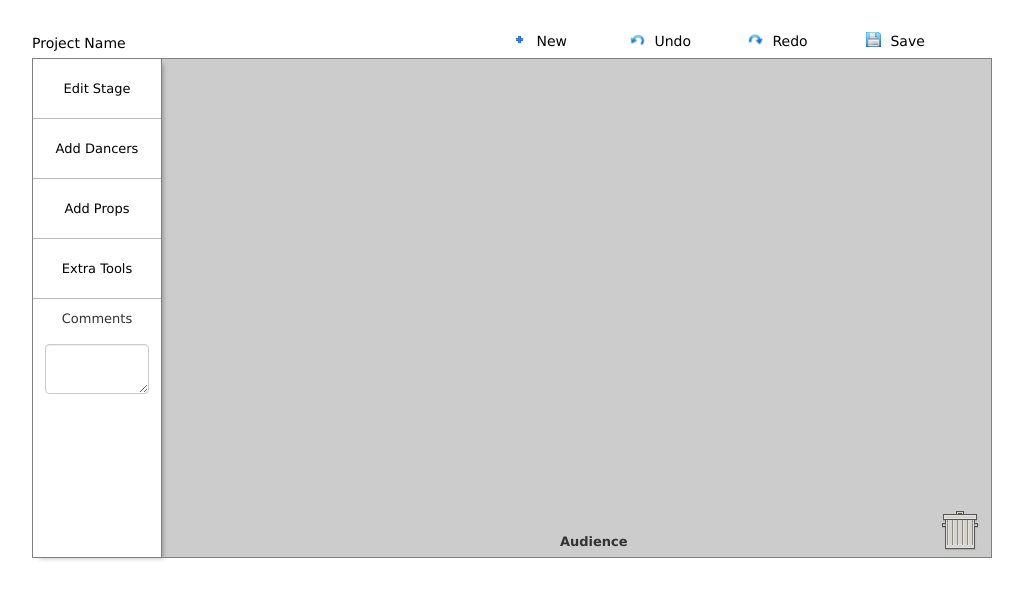
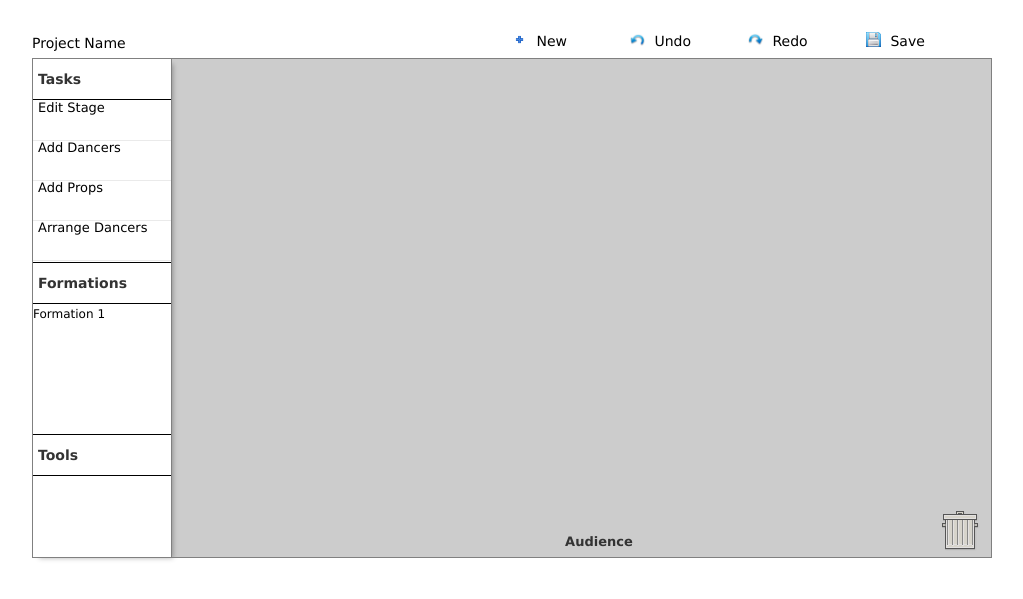
Before and after one commit to hungryarthi/stageIt, a plain HTML site: page index.html in a window 1280 px wide. Shown: the part 71-670 px from the top of the page, without its empty margins (128-1151 px from the left). Drawn offline with Linux system fonts and the light colour scheme.

Commit message:
updating page

```diff
--- a/css/styles.css
+++ b/css/styles.css
@@ -28,6 +28,14 @@ img.img-nav{
 label{
 	pointer-events:none;
 	font-size: 13px;
+}
+
+table, tr, td, th{
+	padding: 0;
+}
+
+td, th{
+	vertical-align: middle;
 }
 
 .break{
@@ -169,11 +177,11 @@ a#projectName:hover{
 /**** sidebar *****/
 #sidebarActions{
 
-	width:130px;
+	width:140px;
 	height:500px;
 	float: left;
 	font-size: 12px;
-	line-height: 18px;
+	/*line-height: 18px;*/
 	color: #333333;
 	position: relative;
 	border:1px solid gray;
@@ -185,26 +193,58 @@ a#projectName:hover{
     box-shadow:         4px 3px 5px -3px rgba(0, 0, 0, 0.3);
 
 }
+div.labelContainer{
+	position: relative;
+	width: 100%;
+	height: 30px;
+	border-bottom: 1px solid black;
+}
 
-#sidebarActions a {
-	display:block;
+div#tasks-container{
+	width: 100%;
+	height:162px;
+/*	overflow-y: scroll;
+	overflow-x:hidden; */
+	border-bottom:1px solid black;
+	/*border-top: 1px solid black;*/
+
+}
+
+div#formations-container{
 	width:100%;
-	height:60px;
-	line-height:60px;
-	margin-top: auto;
-	margin-bottom: auto;
-	vertical-align: middle;
-	text-align: center;
-	border-bottom:1px solid #b8b7b7;
-	/*padding: 15px;*/
-	/*line-height: 100%;*/
+	height:130px;
+	overflow: scroll;
+	border-bottom:1px solid black;
+	/*border-top:1px solid black;*/
+}
+
+table#tasks, table#formations{
+	width:100%;
+}
+
+
+table#tasks tr, table#tasks td{
+	height: 40px;
+	border-bottom:1px solid #EAEAEA;
 	box-sizing: border-box;
     -moz-box-sizing: border-box;
     -webkit-box-sizing: border-box;
 }
 
+
+
+
+#sidebarActions a {
+	display:block;
+	width:100%;
+	height:100%;
+
+
+}
+
 #sidebarActions label{
-	line-height:60px;
+	/*line-height: 40px;*/
+	padding-left:5px;
 }
 
 #sidebarActions a:hover{
@@ -225,13 +265,15 @@ label#commentsLabel{
 
 #canvasWrapper {
 	float: left;
-	width: 830px;
+	width: 820px;
 	color: #333333;
 	/*margin: 15px 0 30px 0;*/
 	height: 500px;
 	border:1px solid gray;
 	border-left: none;
 	box-sizing:border-box;
+    -moz-box-sizing: border-box;
+    -webkit-box-sizing: border-box;
 	position: relative;
 }
 
@@ -354,19 +396,19 @@ ul#stages{
 	margin:0;
 }
 
-ul#stages li{
+ul#stages li, ul#props li{
 	border:none;
 }
-li.stage-selected > img {
+li.stage-selected > img, li.prop-selected > img {
     border:1px solid blue;
 }
 
-#stages li {
+#stages li, #props li {
     display: inline-block;
     cursor: pointer;
 }
 
-#stages img {
+#stages img , #props img{
     padding: 3px;
     width:130px;
     height:130px;
--- a/index.html
+++ b/index.html
@@ -26,17 +26,33 @@
 					<li><a id="redo"><img src="img/arrow_redo.png" class="img-nav" /> Redo</a></li>
 					<li><a id="save"><img src="img/save.png" class="img-nav"/> Save</a></li>
 				</ul>
-				<div class="break"></div>
+
 			</div>
 			<div id="content">
 				<div id="sidebarActions">
-					<!-- <div id="tasks">Tasks</div> -->
-					<a id="editStage"><label>Edit Stage</label></a>
-					<a id="addDancers"><label>Add Dancers</label></a>
-					<a id="addProps"><label>Add Props</label></a>
-					<a id="extraTools"><label>Extra Tools</label></a>
-					<div id="comments"><label id="commentsLabel">Comments</label><textarea class="input-small"></textarea></div>
-				</div>
+					<div class="labelContainer">
+					<label><h5>Tasks</h5></label></div>
+					<div id="tasks-container">
+					<table id="tasks">
+					<tr><td><a id="editStage"><label>Edit Stage</label></a></td></tr>
+					<tr><td><a id="addDancers"><label>Add Dancers</label></a></td></tr>
+					<tr class="last"><td><a id="addProps"><label>Add Props</label></a></td></tr>
+					<tr><td><a id="arrangeDancers"><label>Arrange Dancers</label></a></td></tr>
+					<!-- <div id="comments"><label id="commentsLabel">Comments</label><textarea class="input-small"></textarea></div> -->
+				</table></div>
+				<div class="labelContainer">
+				<label><h5>Formations</h5></label>
+			</div>
+				<div id="formations-container">
+				<table id="formations">
+					<tr><td><a>Formation 1</a></td></tr>
+				</table>
+			</div>
+			<div class="labelContainer">
+			<label><h5>Tools</h5></label>
+		</div>
+				</div><!-- end of sidebar -->
+
 				<div id="canvasWrapper">
 					<div id="canvas-container">
 						<label id="audienceLabel">Audience</label>
@@ -55,7 +71,7 @@
 		<!-- Stage Modal -->
 	<div id="chooseStage" class="modal hide fade" tabindex="-1" role="dialog" aria-labelledby="chooseStageLabel" aria-hidden="false" data-backdrop="static">
 	  <div class="modal-header">
-	    <button type="button" class="close" data-dismiss="modal" aria-hidden="false"><i class="icon-remove"></i></button>
+	    <button type="button" class="close hidden" data-dismiss="modal" aria-hidden="false" style="display:none"><i class="icon-remove"></i></button>
 	    <h4 id="chooseStageLabel">Select a stage</h4>
 	  </div>
 	  <div class="modal-body">
@@ -68,7 +84,7 @@
 	   <div class="modal-footer">
 	   	<p id="stageHelper" style="display:none;color:red" class="pull-left">Please select a stage.</p>
 	  	<button class="btn btn-primary" onclick="drawStage()">Ok</button>
-	    <button class="btn" data-dismiss="modal" aria-hidden="true">Cancel</button>
+	    <button class="btn hidden" data-dismiss="modal" aria-hidden="true" id="cancel" style="display:none">Cancel</button>
 
 	  </div>
 	</div>
@@ -87,11 +103,33 @@
 
 	  </div>
 	</div>
+
+	<!--- addProp modal -->
+	<div id="choosePropModal" class="modal hide fade" tabindex="-1" role="dialog" aria-labelledby="choosePropLabel" aria-hidden="false" data-backdrop="static">
+	  <div class="modal-header">
+	    <button type="button" class="close" data-dismiss="modal" aria-hidden="false"><i class="icon-remove"></i></button>
+	    <h4 id="choosePropLabel">Select a prop</h4>
+	  </div>
+	  <div class="modal-body">
+	    <ul id="props">
+		    <li id="prop1"><img  alt="prop1" /></li>
+		    <li id="prop2"><img  alt="prop2" /></li>
+		</ul>
+	  </div>
+	   <div class="modal-footer">
+	   	<p id="propHelper" style="display:none;color:red" class="pull-left">Please select a prop.</p>
+	  	<button class="btn btn-primary" data-dismiss="modal">Ok</button>
+	    <button class="btn" data-dismiss="modal" aria-hidden="true">Cancel</button>
+
+	  </div>
+	</div>
+
 	<script src="js/jquery-1.9.1.min.js"></script>
 	<script src="js/bootstrap.min.js"></script>
 	<script src="js/javascript.js"></script>
 	<script>
 	var debug = true;
+	var stageHasBeenPicked = false;
 	(function(){
 		if(!debug){
 		$('#chooseStage').modal();
--- a/js/javascript.js
+++ b/js/javascript.js
@@ -1,5 +1,9 @@
 $('#stages li').click(function(){
     $(this).addClass('stage-selected').siblings().removeClass('stage-selected');
+});
+
+$('#props li').click(function(){
+    $(this).addClass('prop-selected').siblings().removeClass('prop-selected');
 });
 
 $('#editStage').click(function(){
@@ -11,12 +15,24 @@ $('#editStage').click(function(){
 $('#chooseStage').on('hidden', function(){
 	$('#stages li').removeClass('stage-selected');
 	$('#stageHelper').css("display", "none");
+	$('.hidden').css("display", "inline");
+});
+
+$('#choosePropModal').on('hidden', function(){
+	$('#props li').removeClass('prop-selected');
+	$('#propHelper').css("display", "none");
 })
 
 //shows the dancer modal
 $('#addDancers').click(function(){
 	$('#addDancersModal').modal();
 });
+
+
+$('#addProps').click(function(){
+
+	$('#choosePropModal').modal();
+})
 
 //close stage modal dialog
 function closeStageDialog() {
```
Also changed, not shown: 2 other files.
